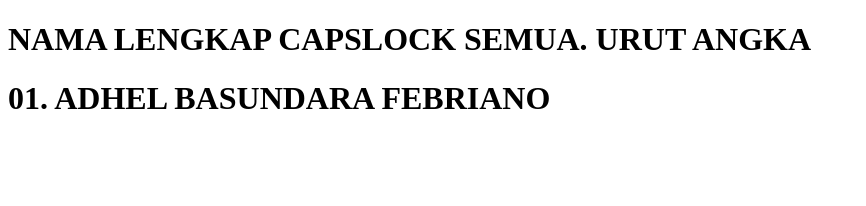
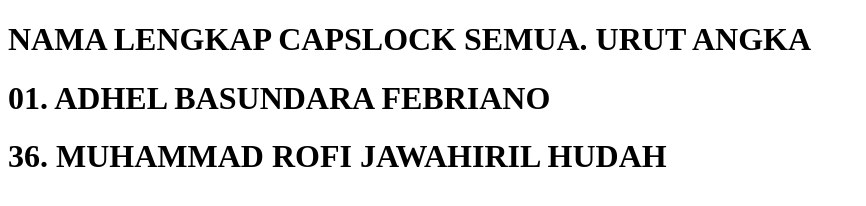
Before and after one commit to BagusHidayat21/tugas-smkn1jenangan, a plain HTML site: page index.html in a window 1280 px wide. Shown: the whole page, without its empty margins (0-866 px from the left). Drawn offline with Linux system fonts and the light colour scheme.

Commit message:
feat: menambahkan nama rofi

```diff
--- a/index.html
+++ b/index.html
@@ -8,5 +8,6 @@
 <body>
     <h1>NAMA LENGKAP CAPSLOCK SEMUA. URUT ANGKA</h1>
     <h1>01. ADHEL BASUNDARA FEBRIANO</h1>
+    <h1>36. MUHAMMAD ROFI JAWAHIRIL HUDAH</h1>
 </body>
 </html>
```
